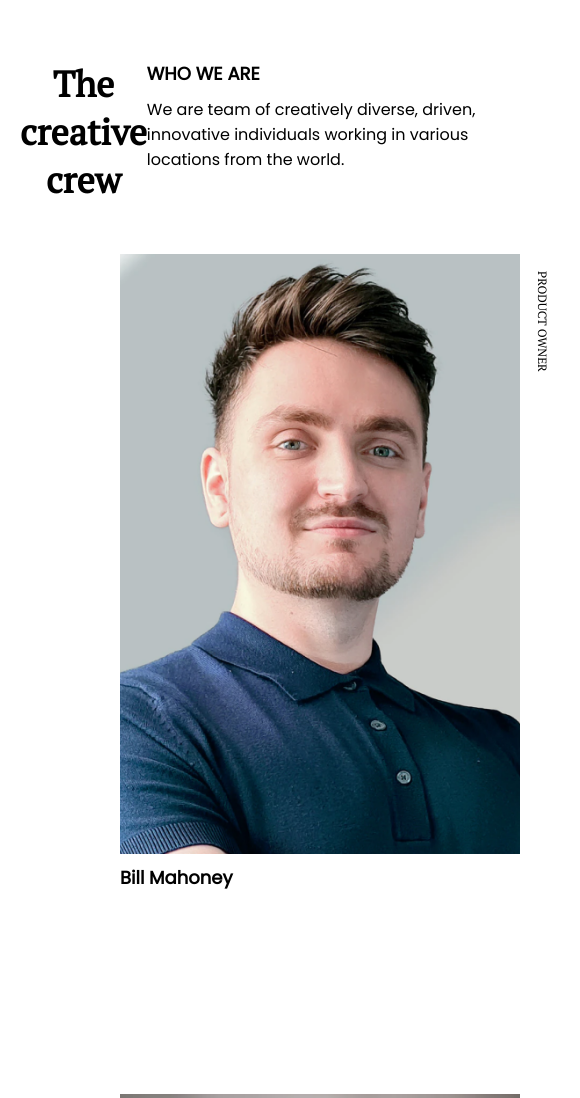
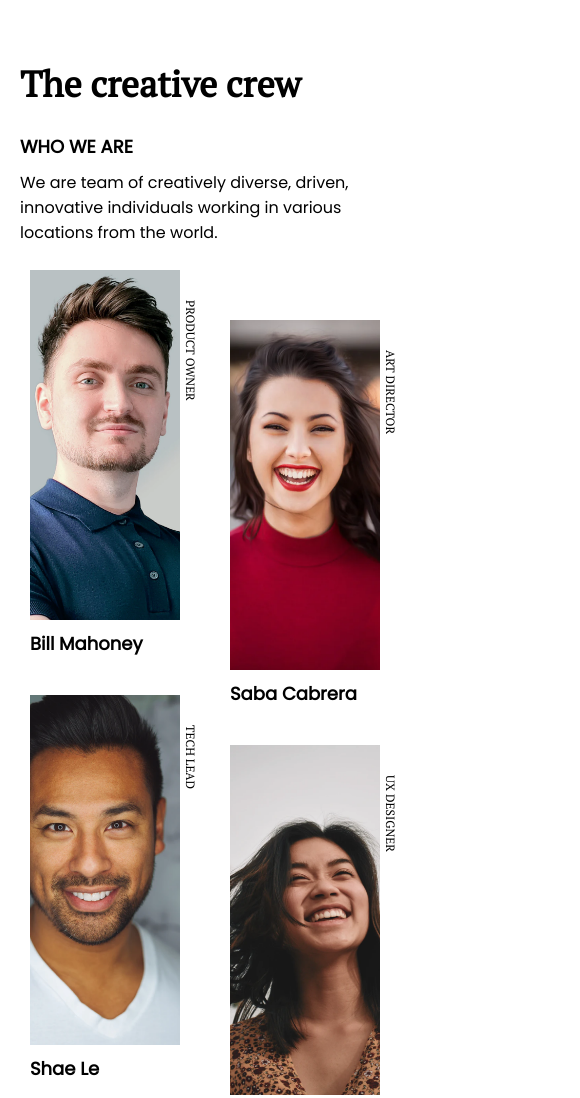
Before and after one commit to flaviovieiraj/myteampage-devChallenges, a plain HTML site: page index.html in a window 390 px wide. Shown: the top 1098 px of the page, 580 px wide, since content can reach past the window. Drawn offline with Linux system fonts and the light colour scheme.

Commit message:
mobile done

```diff
--- a/style.css
+++ b/style.css
@@ -16,9 +16,6 @@ img {
 .grid > div {
   width: 400px;
   height: 600px;
-}
-
-.grid > figure {
 }
 
 .grid > div > img {
@@ -50,7 +47,7 @@ img {
   grid-row: span 2;
 }
 
-.grid > div:nth-child(3n + 2) {
+.image:nth-child(3n + 2) {
   margin-top: 100px;
 }
 
@@ -110,3 +107,35 @@ text-transform: uppercase;
 font-size: 12px;
 font-family: "PT Serif", serif;
 }
+
+@media screen  and (max-width: 450px) {
+  header {
+    display: block;
+  }
+
+  #about {
+    margin: 100px;
+  }
+
+  .grid > div {
+    width: 150px;
+    height: 350px;
+  }
+
+  .grid {
+    gap: 50px;
+    margin-left: 10px;
+    margin-right: 10px;
+    grid-template-columns: 150px 150px;
+    margin-top: 0px;
+    grid-auto-rows: 375px;
+  }
+  .image:nth-child(3n + 2) {
+    margin-top: 0;
+  }
+
+  .image:nth-child(even) {
+    margin-top: 50px;
+  }
+
+}
```
Also changed, not shown: index.html (+4 -13 lines).
